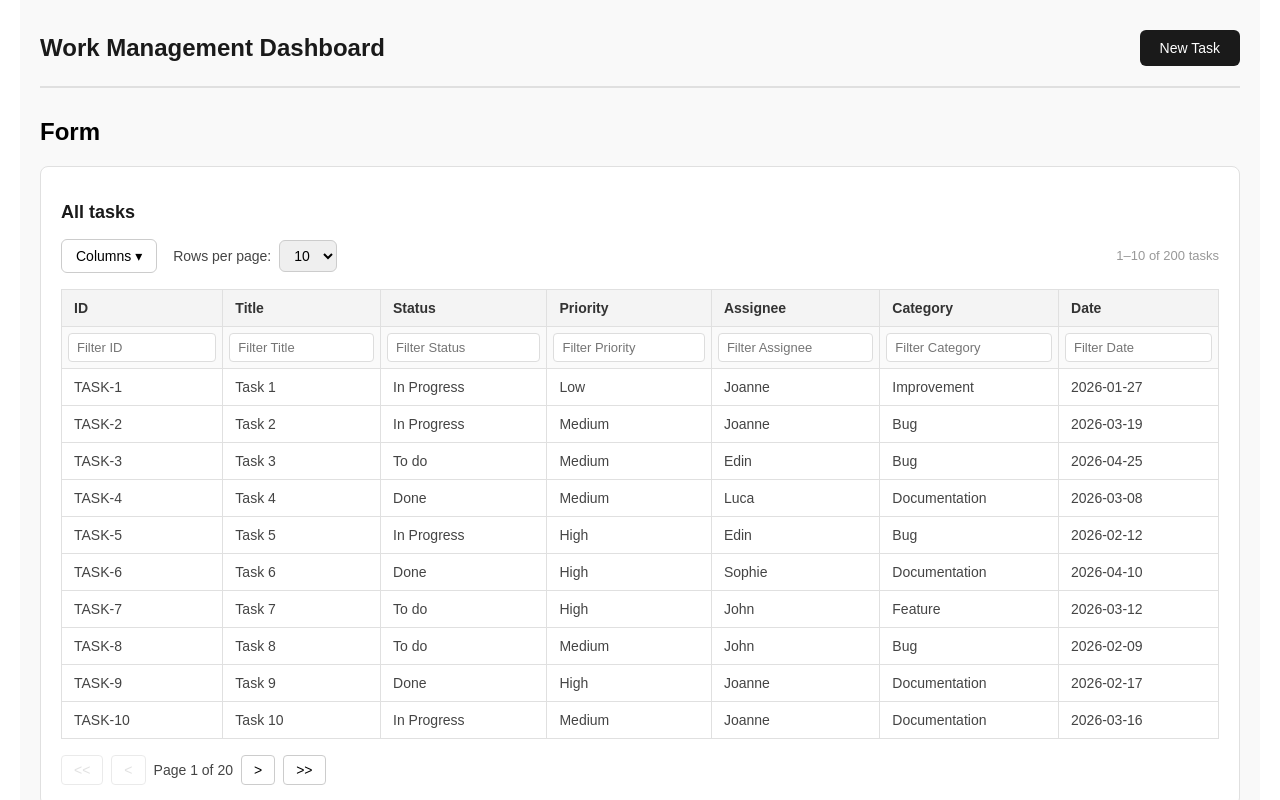
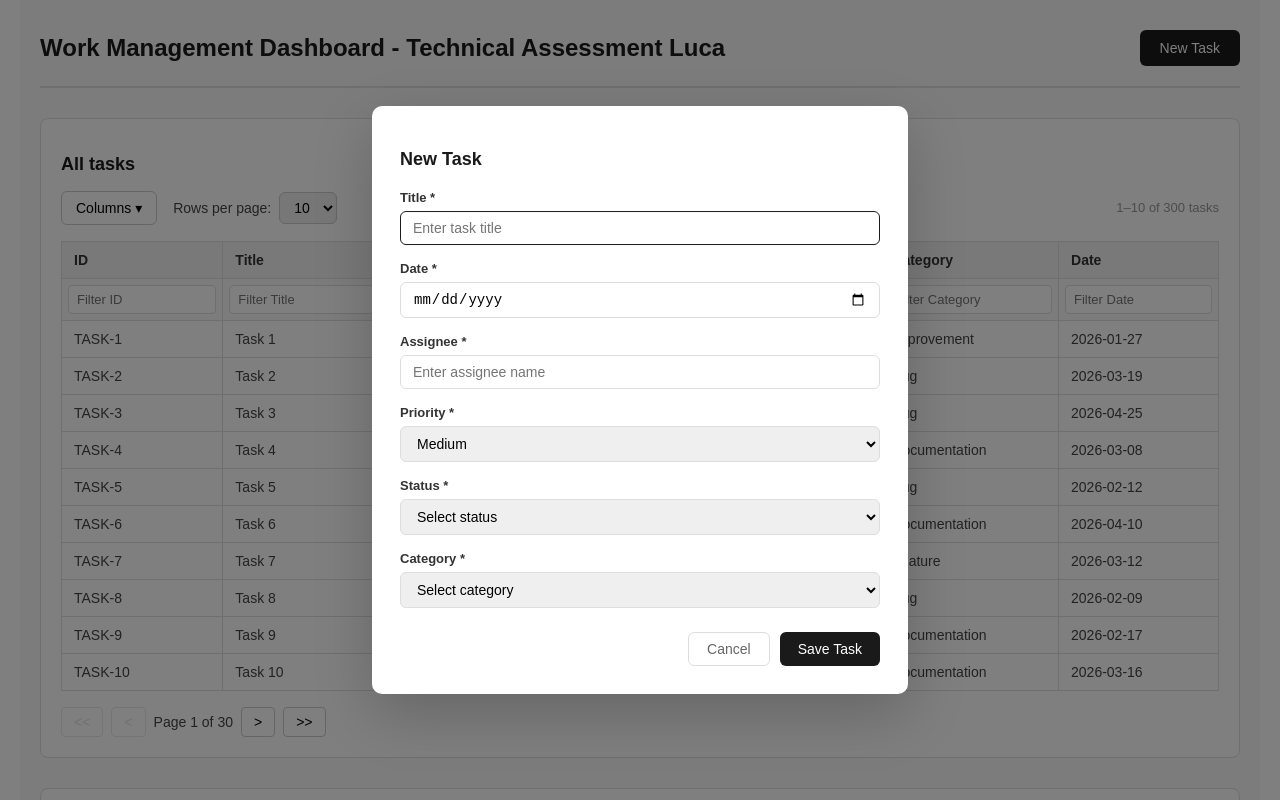
Before and after one commit to luca371/genetecapp, a React (Create React App) app: page / in a window 1280 px wide. Both pictures are taken after a click on the button "New Task". Shown: the top 800 px of the page. Built offline with nearby package versions, Linux system fonts and the light colour scheme.

Commit message:
Form - functionalities, add item, success notification

```diff
--- a/src/App.js
+++ b/src/App.js
@@ -18,7 +18,7 @@ function App() {
   return (
     <div className="app-container">
       <div className="app-header">
-        <h1>Work Management Dashboard</h1>
+        <h1>Work Management Dashboard - Technical Assessment Luca</h1>
         <button className="btn-new-task" onClick={() => setShowForm(true)}> {/* open form button */}
           New Task
         </button>
--- /dev/null
+++ b/src/components/Form/Form.css
@@ -0,0 +1,123 @@
+.form-overlay {
+  position: fixed;
+  top: 0;
+  left: 0;
+  width: 100%;
+  height: 100%;
+  background: rgba(0, 0, 0, 0.5);
+  z-index: 100;
+}
+
+/* modal */
+.form-modal {
+  position: fixed;
+  top: 50%;
+  left: 50%;
+  transform: translate(-50%, -50%);
+  background: white;
+  border-radius: 10px;
+  padding: 28px;
+  width: 100%;
+  max-width: 480px;
+  z-index: 101;
+  box-shadow: 0 20px 60px rgba(0, 0, 0, 0.2);
+}
+
+/* title */
+.form-modal h2 {
+  font-size: 18px;
+  color: #1a1a1a;
+  margin-bottom: 20px;
+}
+
+/* success */
+.form-success {
+  background: #dcfce7;
+  color: #16a34a;
+  padding: 10px 14px;
+  border-radius: 6px;
+  font-size: 14px;
+  margin-bottom: 16px;
+}
+
+/* field */
+.form-field {
+  display: flex;
+  flex-direction: column;
+  gap: 6px;
+  margin-bottom: 16px;
+}
+
+/* label */
+.form-field label {
+  font-size: 13px;
+  font-weight: 600;
+  color: #333;
+}
+
+/* input and select */
+.form-field input,
+.form-field select {
+  padding: 8px 12px;
+  border: 1px solid #ddd;
+  border-radius: 6px;
+  font-size: 14px;
+  outline: none;
+  transition: border-color 0.2s;
+}
+
+.form-field input:focus,
+.form-field select:focus {
+  border-color: #1a1a1a;
+}
+
+/* error input */
+.input-error {
+  border-color: #dc2626 !important;
+}
+
+/* error message */
+.form-error {
+  font-size: 12px;
+  color: #dc2626;
+}
+
+/* buttons */
+.form-buttons {
+  display: flex;
+  justify-content: flex-end;
+  gap: 10px;
+  margin-top: 24px;
+}
+
+/* cancel button */
+.btn-cancel {
+  padding: 8px 18px;
+  border: 1px solid #ddd;
+  border-radius: 6px;
+  background: white;
+  color: #666;
+  font-size: 14px;
+  cursor: pointer;
+  transition: all 0.2s;
+}
+
+.btn-cancel:hover {
+  background: #f4f4f4;
+}
+
+/* save button */
+.btn-save {
+  padding: 8px 18px;
+  border: none;
+  border-radius: 6px;
+  background: #1a1a1a;
+  color: white;
+  font-size: 14px;
+  cursor: pointer;
+  transition: background 0.2s;
+}
+
+.btn-save:hover {
+  background: #333;
+}
--- a/src/components/Form/Form.jsx
+++ b/src/components/Form/Form.jsx
@@ -1,4 +1,165 @@
+import { useState, useEffect, useRef } from "react"
+import "./Form.css"
+
 const Form = ({ onSave, onCancel }) => {
-  return <div><h2>Form</h2></div>
+
+  const [title, setTitle] = useState("") //title input
+  const [date, setDate] = useState("") //date input
+  const [priority, setPriority] = useState("Medium") //priority input
+  const [assignee, setAssignee] = useState("") //assignee input
+  const [category, setCategory] = useState("") //category input
+  const [status, setStatus] = useState("") //status input
+  const [errors, setErrors] = useState({}) //validation errors
+  const [success, setSuccess] = useState(false) //success message
+
+  const titleRef = useRef(null) //ref for first invalid field
+
+  useEffect(() => {
+    titleRef.current?.focus()
+  }, [])
+
+  //validate form fields
+  const validate = () => {
+    const newErrors = {}
+    if (!title.trim()) newErrors.title = "Title is required"
+    if (!date) newErrors.date = "Date is required"
+    if (!assignee.trim()) newErrors.assignee = "Assignee is required"
+    if (!priority) newErrors.priority = "Priority is required"
+    if (!status) newErrors.status = "Status is required"
+    if (!category) newErrors.category = "Category is required"
+    return newErrors
+  }
+
+  //handle save
+  const handleSave = () => {
+    const newErrors = validate()
+
+    //error handling
+    if (Object.keys(newErrors).length > 0) {
+      setErrors(newErrors)
+      if (newErrors.title) titleRef.current?.focus()
+      return
+    }
+
+    //create new task
+    const newTask = {
+      id: `TASK-${Date.now()}`,
+      title: title.trim(),
+      date,
+      priority,
+      assignee: assignee.trim(),
+      category,
+      status
+    }
+
+    //success handling
+    setSuccess(true)
+    setTimeout(() => {
+      onSave(newTask)
+    }, 1000)
+  }
+
+  return (
+    <>
+      <div className="form-overlay" onClick={onCancel} />
+      <div className="form-modal" role="dialog" aria-label="Add new task">
+        <h2>New Task</h2>
+        {/* success message */}
+        {success && (
+          <div className="form-success" aria-live="polite">
+            Task added successfully!
+          </div>
+        )}
+        {/* title */}
+        <div className="form-field">
+          <label>Title *</label>
+          <input
+            ref={titleRef}
+            type="text"
+            value={title}
+            onChange={e => { setTitle(e.target.value); setErrors(prev => ({ ...prev, title: "" })) }}
+            placeholder="Enter task title"
+            className={errors.title ? "input-error" : ""}
+          />
+          {errors.title && <span className="form-error">{errors.title}</span>}
+        </div>
+        {/* date */}
+        <div className="form-field">
+          <label>Date *</label>
+          <input
+            type="date"
+            value={date}
+            onChange={e => { setDate(e.target.value); setErrors(prev => ({ ...prev, date: "" })) }}
+            className={errors.date ? "input-error" : ""}
+          />
+          {errors.date && <span className="form-error">{errors.date}</span>}
+        </div>
+        {/* assignee */}
+        <div className="form-field">
+          <label>Assignee *</label>
+          <input
+            type="text"
+            value={assignee}
+            onChange={e => { setAssignee(e.target.value); setErrors(prev => ({ ...prev, assignee: "" })) }}
+            placeholder="Enter assignee name"
+            className={errors.assignee ? "input-error" : ""}
+          />
+          {errors.assignee && <span className="form-error">{errors.assignee}</span>}
+        </div>
+        {/* priority */}
+        <div className="form-field">
+          <label>Priority *</label>
+          <select
+            value={priority}
+            onChange={e => { setPriority(e.target.value); setErrors(prev => ({ ...prev, priority: "" })) }}
+            className={errors.priority ? "input-error" : ""}
+          >
+            <option value="">Select priority</option>
+            <option value="Low">Low</option>
+            <option value="Medium">Medium</option>
+            <option value="High">High</option>
+          </select>
+          {errors.priority && <span className="form-error">{errors.priority}</span>}
+        </div>
+        {/* status */}
+        <div className="form-field">
+          <label>Status *</label>
+          <select
+            value={status}
+            onChange={e => { setStatus(e.target.value); setErrors(prev => ({ ...prev, status: "" })) }}
+            className={errors.status ? "input-error" : ""}
+          >
+            <option value="">Select status</option>
+            <option value="Todo">To do</option>
+            <option value="In Progress">In Progress</option>
+            <option value="Done">Done</option>
+          </select>
+          {errors.status && <span className="form-error">{errors.status}</span>}
+        </div>
+        {/* category */}
+        <div className="form-field">
+          <label>Category *</label>
+          <select
+            value={category}
+            onChange={e => { setCategory(e.target.value); setErrors(prev => ({ ...prev, category: "" })) }}
+            className={errors.category ? "input-error" : ""}
+          >
+            <option value="">Select category</option>
+            <option value="Bug">Bug</option>
+            <option value="Feature">Feature</option>
+            <option value="Improvement">Improvement</option>
+            <option value="Documentation">Documentation</option>
+          </select>
+          {errors.category && <span className="form-error">{errors.category}</span>}
+        </div>
+        <div className="form-buttons">
+          <button className="btn-cancel" onClick={onCancel}>Cancel</button>
+          <button className="btn-save" onClick={handleSave}>Save Task</button>
+        </div>
+
+      </div>
+    </>
+  )
 }
+
 export default Form
--- a/src/data/mockData.js
+++ b/src/data/mockData.js
@@ -7,7 +7,7 @@ const generateItems = () => { // this function generates 200 tasks with random a
   const categories = ["Bug", "Feature", "Improvement", "Documentation"]
 
   // this is creating the array of 200 tasks that have random values
-  return Array.from({ length: 200 }, (_, i) => ({
+  return Array.from({ length: 300 }, (_, i) => ({
     id: `TASK-${i + 1}`,
     title: `Task ${i + 1}`,
     status: statuses[Math.floor(Math.random() * statuses.length)],
```
